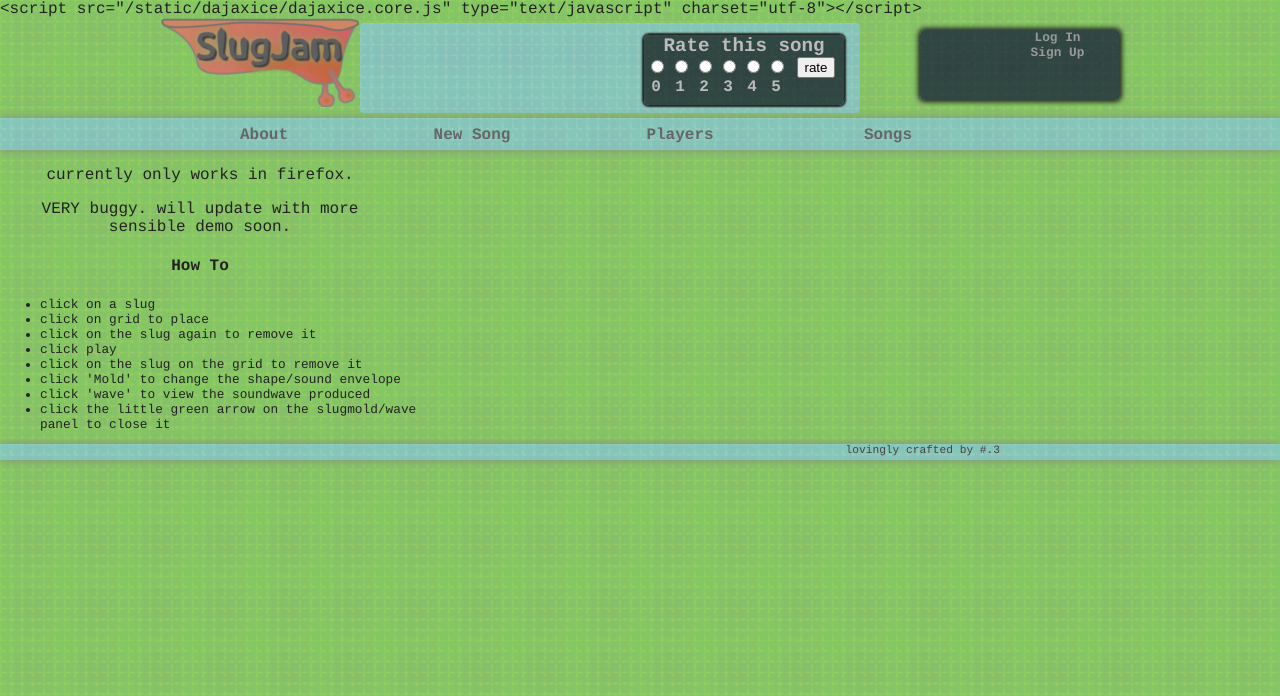
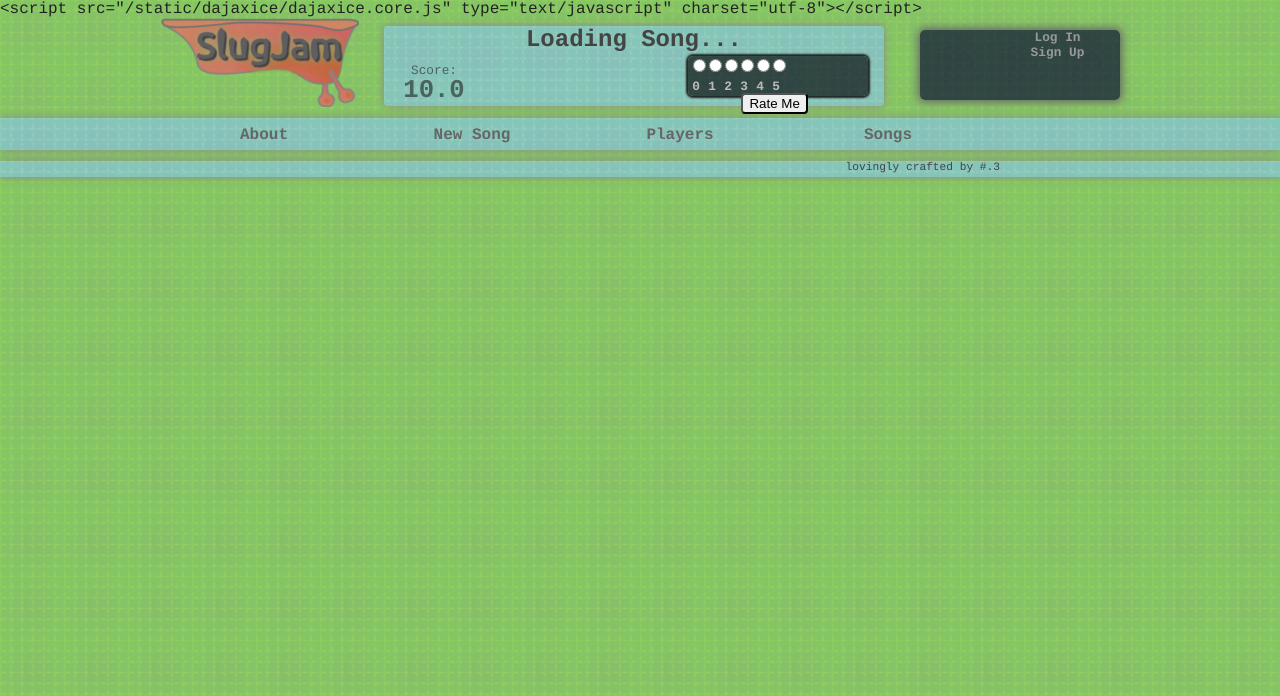
Before and after one commit to SamsPepper1/slugsynth_dynamic, a Django app: page /song/load/1/ in a window 1280 px wide. Shown: the top 696 px of the page. Run offline with Django 3.2, Linux system fonts and the light colour scheme; tables that the repository leaves empty hold one stand-in row (values such as "Sample post"); parts of the project's set-up code (start-up, migrations or seed data) failed here and were passed over.

Commit message:
songheader template

```diff
--- a/song/templates/loadsong.html
+++ b/song/templates/loadsong.html
@@ -28,16 +28,3 @@ window.onload = function() {
 };
 
 {% endblock %}
-
-
-{% block header_block %}
-
-<div id="header_songinfo">
-	{% if not mySong %}
-		{% if not alreadyRated %}
-			{% include 'rateForm.html' %}
-		{% endif %}
-	{% endif %}
-</div>
-
-{% endblock %}
--- a/song/templates/rateForm.html
+++ b/song/templates/rateForm.html
@@ -1,5 +1,5 @@
 <div id="rateSong">
-			<h4 id="ratingHeader"> Rate this song </h4>
+
 				<form method="post" action="rate/">
 					{% csrf_token %}
 					<div class="radioInput">
@@ -27,7 +27,7 @@
 						<label for="radio_5">5</label>
 					</div>
 					<div class="ratingSubmit">
-						<input type="submit" name="Rate" value="rate" >
+						<input type="submit" name="Rate" value="Rate Me" >
 					</div>
 
 
--- a/song/templates/songBase.html
+++ b/song/templates/songBase.html
@@ -25,7 +25,7 @@
 
 {% endblock %}
 {% block header_block %}
-<p> hello world </p>
+{% include 'songHeader.html' %}
 {% endblock %}
 
 {% block main %}
@@ -35,21 +35,6 @@
 	{% block extra_content %}
 
 	{% endblock %}
-        <article>
-        <p>currently only works in firefox.</p>
-        <p>VERY buggy. will update with more sensible demo soon.</p>
-            <h4>How To</h4>
-            <ul>
-                <li>click on a slug</li>
-                <li>click on grid to place</li>
-                <li> click on the slug again to remove it</li>
-                <li> click play</li>
-                <li> click on the slug on the grid to remove it</li>
-                <li>click 'Mold' to change the shape/sound envelope</li>
-                <li>click 'wave' to view the soundwave produced</li>
-                <li> click the little green arrow on the slugmold/wave panel to close it</li>
-            </ul>
-        </article>
 	<div class="coverall" id="saveFormBgrnd" hidden="true">
 	<div id="saveForm">
 		<h3>Save your Song</h3>
--- /dev/null
+++ b/song/templates/songHeader.html
@@ -0,0 +1,18 @@
+<div id="header_songinfo">
+	<header id="songHeader">
+		<h2>{{ title }}</h2>
+		<p></p>
+	</header>
+	{% if song %}
+		<div id="songScore">
+			<p> Score:<strong> {{song.average_points}}</strong></p>
+		</div>
+
+		{% if not mySong %}
+
+			{% if not alreadyRated %}
+				{% include 'rateForm.html' %}
+			{% endif %}
+		{% endif %}
+	{% endif %}
+</div>
--- a/static/css/global.css
+++ b/static/css/global.css
@@ -87,7 +87,7 @@ header h1 {
 	height: 70px;
 	margin: 12px 0px 12px 0px;
 	border-radius: 5px;
-	box-shadow: 0px 0px 5px 2px #222222;
+	box-shadow: 0px 0px 8px 2px #666666;
 	background-image: url(../images/formbg.jpg);
 }
 #loginBox a.text,
--- a/static/css/songTemplate.css
+++ b/static/css/songTemplate.css
@@ -2,10 +2,10 @@
 
 	background-image: url(../images/formbg.jpg);
 	border-radius: 5px;
-	width: 200px;
-	height: 70px;
+	width: 180px;
+	height: 40px;
 	float: right;
-	margin: 0.75em 1em 0 0;
+	margin: 0 1em;
 	text-align: center;
 	color: #bbb;
 	box-shadow: 0px 0px 2px 2px #222;
@@ -13,7 +13,7 @@
 
 #rateSong #ratingHeader {
 	color: #bbb;
-	font-size: 120%;
+	font-size: 80%;
 	font-weight: bold;
 	margin: 0;
 	padding: 0;
@@ -26,17 +26,25 @@
 
 #rateSong form .radioInput {
 
-	width: 1.5em;
-	height: 2em;
+	width: 1em;
+	height: 1.5em;
 	margin: 0;
 	padding: 0;
 	float: left;
+	cursor: pointer;
 }
 #rateSong form label {
+	font-size: 80%;
 	display: inline;
+	top: -5px;
 	margin: 0;
 	padding: 0;
 	font-weight: bold;
+}
+#rateSong form input[type="submit"]{
+	border-radius: 4px;
+	margin: 1em 1em 1em 0.5em;
+	cursor: pointer;
 }
 
 
@@ -135,9 +143,51 @@
 #header_songinfo{
 	width: 500px;
 	float: left;
-	height: 90px;
+	height: 80px;
 	padding: 0;
-	margin: 5px 0;
+	margin: 0.5em 0 0.5em 1.5em;
 	border-radius: 4px;
 	background: url(../images/navbg.jpg);
+	box-shadow: 0px 0px 8px #888;
 }
+
+
+#songHeader {
+	width: 100%;
+	height: 30px;
+	margin: 0;
+	padding: 0.1 1em;
+}
+
+#songHeader h2{
+	padding: 0;
+	margin: 0;
+}
+
+#songHeader p {
+	margin: 0px;
+	padding: 0px;
+	top: -10px;
+	font-size: 80%;
+}
+
+
+
+#songScore {
+	width: 100px;
+	height: 40px;
+	float: left;
+	margin: 0px;
+	padding: 0px;
+
+}
+#songScore p {
+	margin: 0;
+	padding: 0;
+	line-height: 70%;
+}
+
+#songScore strong {
+	line-height: 90%;
+	font-size: 200%;
+}
--- a/static/js/slugsynth.js
+++ b/static/js/slugsynth.js
@@ -1674,7 +1674,7 @@ function setup_load(data) {
 	}
 	document.getElementsByTagName('title')[0].innerHTML = 'SlugJam | '+song.name;
 	document.getElementById('songHeader').children[0].innerHTML = song.name;
-	document.getElementById('songHeader').children[1].innerHTML = 'by ' +song.creator;
+	document.getElementById('songHeader').children[1].innerHTML = 'by ' + song.creator;
 	if (data.parentSong != 0) {
 		console.log('parent Song :' + data.parentSong)
 		document.getElementById('parentInfo').children[0].innerHTML = 'remix of ' + data.parentSong;
```
Also changed, not shown: song/templates/newSongForm.html (added, +62 -0 lines), song/templates/newsong.html (+2 -66 lines).
